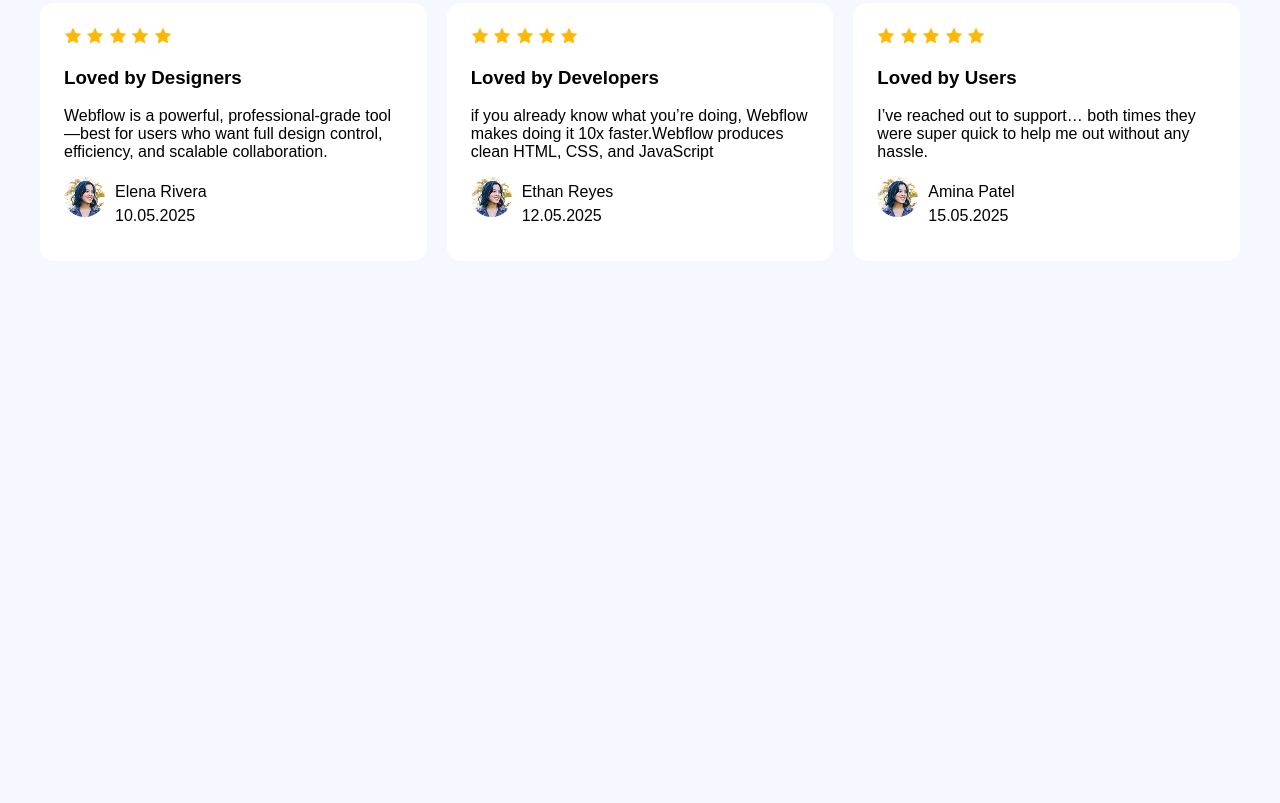
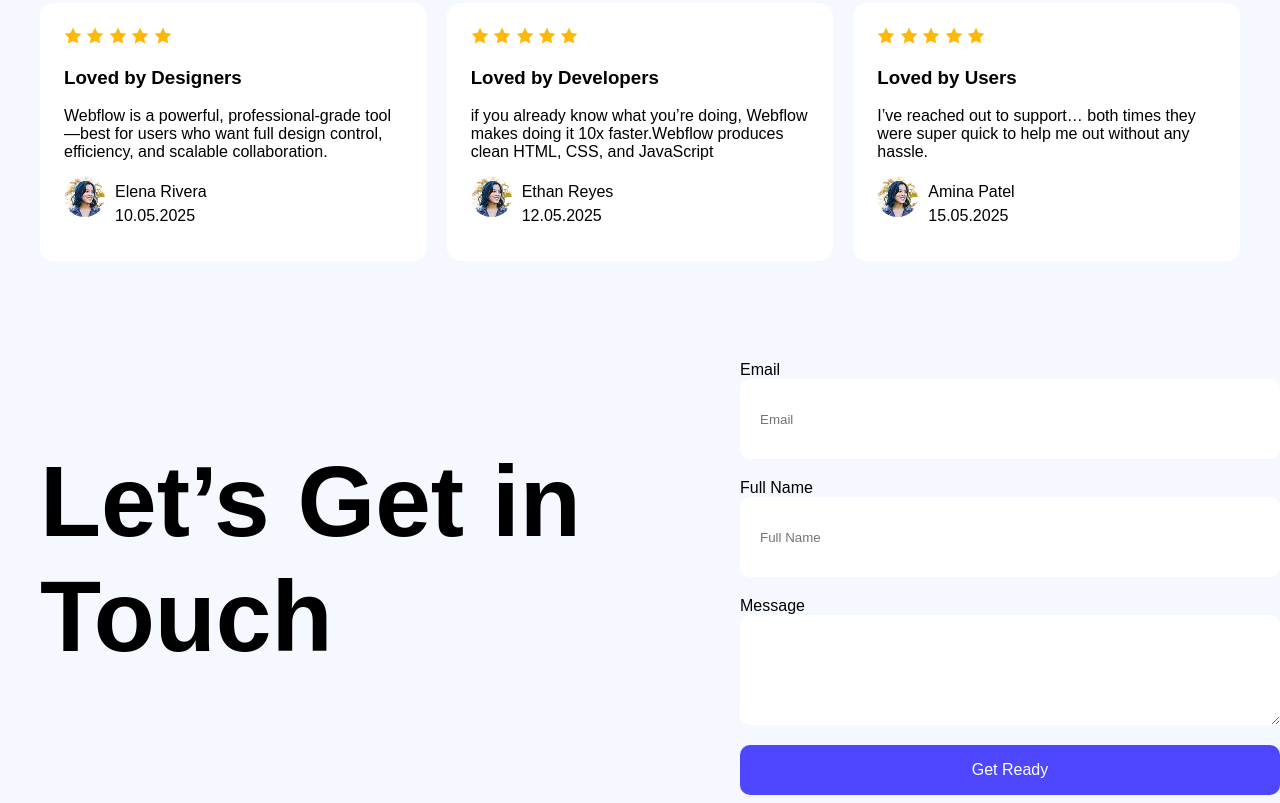
Before and after one commit to Forhad-Redoy/Assignmemt-1, a plain HTML site: page index.html in a window 1280 px wide. Shown: the part 1870-2673 px from the top of the page. Before the commit the page ends 2139 px from the top, so only its background shows below. Drawn offline with Linux system fonts and the light colour scheme.

Commit message:
lets get in touch section add

```diff
--- a/index.html
+++ b/index.html
@@ -12,7 +12,7 @@
 <body class="raleway">
     <header>
         <nav>
-            <h3 class="logo">LOGO</h3>
+            <h3 class="logo">WEBFLOW</h3>
             <button class="btn-primary">Sign Up</button>
         </nav>
         <section class="banner">
@@ -21,10 +21,11 @@
         </section>
     </header>
     <main>
-        <section class="section-1">
+        <!-- action section -->
+        <section class="action">
             <div class="preview">
-                <h3 class="section1-tittle">See It in Action</h3>
-                <p class="section1-p">Explore the live preview and imagine your brand in this bold new look.</p>
+                <h3 class="action-tittle">See It in Action</h3>
+                <p class="action-p">Explore the live preview and imagine your brand in this bold new look.</p>
                 <button class="btn-primary">Launch Live Preview</button>
             </div>
             <div>
@@ -143,6 +144,28 @@
              </div>
          </section>
 
+         <!-- Let's get in touch section -->
+          <section class="touch">
+            <div class="touch-col">
+
+                <div>
+                    <h1 class="touch-tittle">Let’s Get in Touch</h1>
+                </div>
+                <div>
+                    <form action="">
+                        <label for="email">Email</label>
+                        <input type="email" name="" id="" placeholder="Email">
+                        <label for="name">Full Name</label>
+                        <input type="text" name="" id="" placeholder="Full Name">
+                        <label for="message">Message</label>
+                        <textarea name="" id="" cols="30" rows="20"></textarea>
+                    </form>
+                    <button class="btn-primary ready-btn">Get Ready</button>
+                </div>
+            </div>
+
+          </section>
+
     </main>
 
 </body>
--- a/style.css
+++ b/style.css
@@ -44,28 +44,28 @@ nav{
 .banner-btn{
    margin-top: 35px;
 }
-/* main section */
+/* main style*/
 main{
     max-width: 1200px;
     margin: 0 auto;
 
- /* section-1 style   */
+ /* action section style   */
 }
 .preview{
     width: 500px;
 }
-.section-1{
+.action{
     display: flex;
     justify-content: space-between;
     align-items: center;
     margin-top: 70px;
     margin-bottom: 115px;
 }
-.section1-tittle{
+.action-tittle{
     font-size: 50px;
     margin: 0;
 }
-.section1-p{
+.action-p{
     color:#8D8E98;
     font-size: 24px;
 }
@@ -135,3 +135,41 @@ main{
 .review-date{
     margin-top: -10px;
 }
+
+/* Let't get in touch style */
+.touch{
+    margin-top: 100px;
+}
+.touch-col{
+    display: flex;
+    gap: 120px;
+    width: 50%;
+}
+.touch-tittle{
+    font-size: 100px;
+    width: 580px;
+
+}
+input[type=email],input[type=text]{
+    width: 500px;
+    height: 60px;
+    display: block;
+    padding: 10px 20px;
+    margin-bottom: 20px;
+    border: none;
+    border-radius: 10px;
+}
+
+textarea{
+    width: 500px;
+    height: 90px;
+    display: block;
+    padding: 10px 20px;
+    margin-bottom: 20px;
+    border: none;
+    border-radius: 10px;
+}
+.ready-btn{
+    width: 540px;
+    height: 50px;
+}
```
